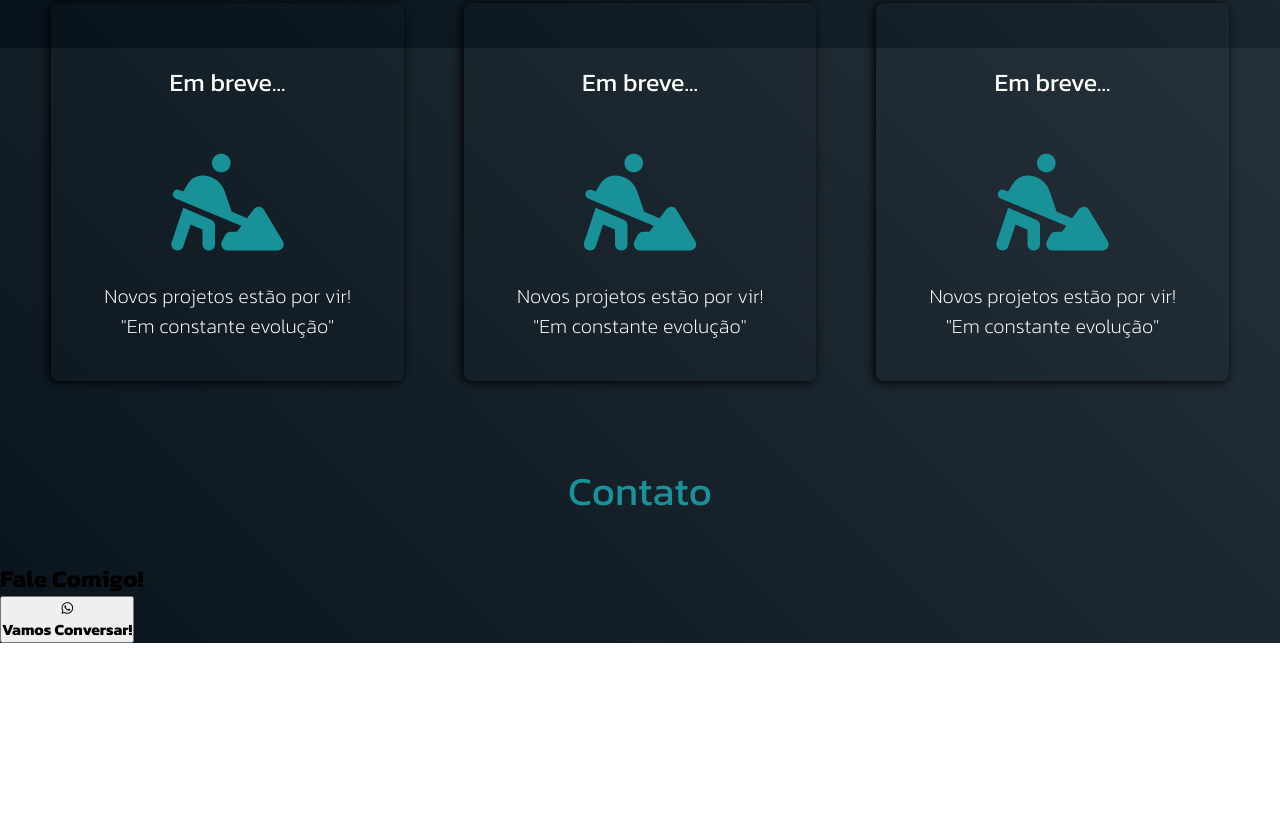
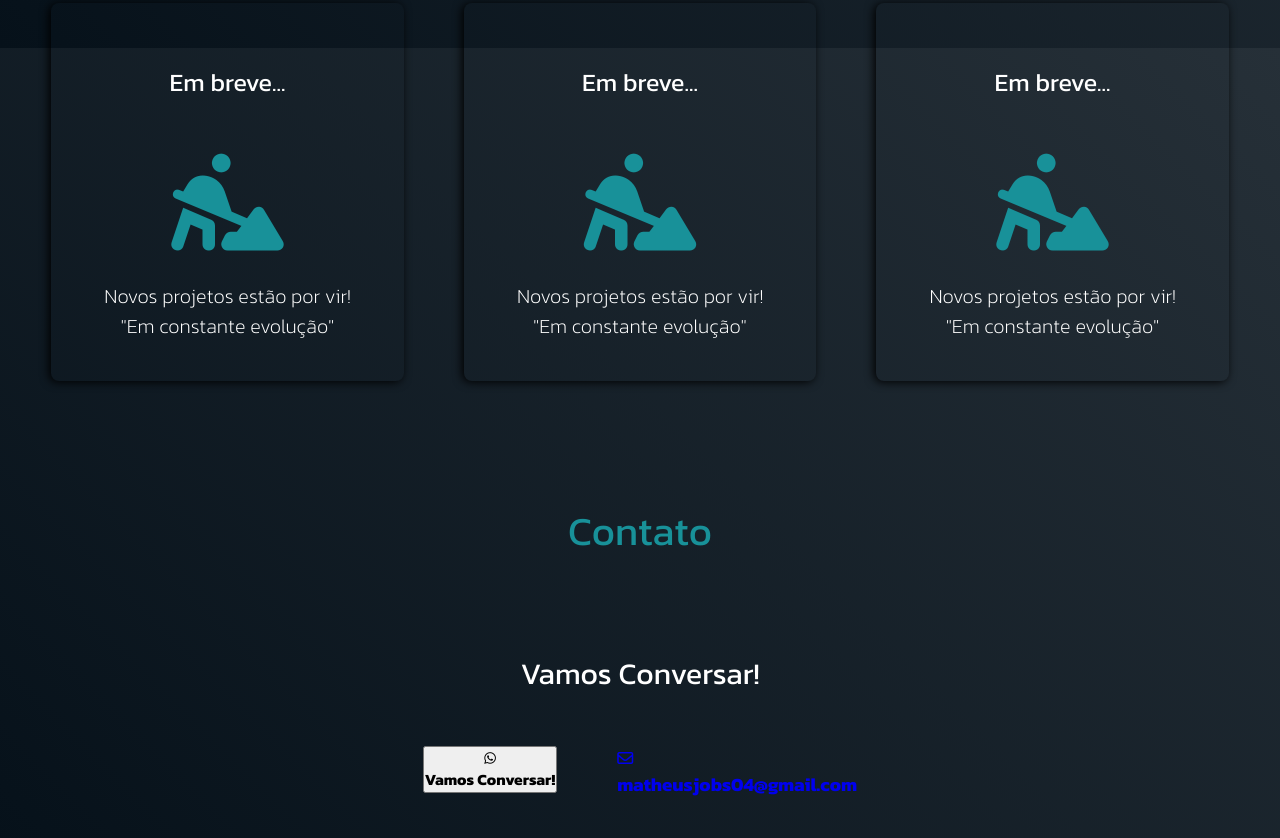
Before and after one commit to MathNunesx/portfolio, a plain HTML site: page html/index.html in a window 1280 px wide. Shown: the part 2352-3190 px from the top of the page. Before the commit the page ends 2995 px from the top, so only its background shows below. Drawn offline with Linux system fonts and the light colour scheme.

Commit message:
htmlcontato

```diff
--- a/css/main.css
+++ b/css/main.css
@@ -347,4 +347,27 @@ section.projetos .flex{
     font-weight: 200;
 }
 
-/* PORJETOS */
+/* PROJETOS */
+
+/* CONTATO */
+
+section.contatos{
+    padding: 40px 4%;
+}
+
+.talk-to-me{
+    text-align: center;
+    padding: 50px;
+}
+
+.talk-to-me h2{
+    color: #ffffff;
+    font-size: 30px;
+    font-weight: 400;
+}
+
+.contact{
+    display: flex;
+    justify-content: center;
+    gap: 60px;
+}
--- a/html/index.html
+++ b/html/index.html
@@ -182,7 +182,7 @@
                         <p> Novos projetos estão por vir! </p>
                         <p>"Em constante evolução" </p>
                     </div>
-                     <!-- BOX PROJETOS -->
+                    <!-- BOX PROJETOS -->
 
                 </div><!--FLEX-->
             </div><!-- INTERFACE -->
@@ -191,24 +191,23 @@
         <!-- CONTATO -->
         <section class="contatos">
             <div class="interface">
-                <h2 class="titulos">Contato</h2>
+                <h2 class="titulos"> Contato </h2>
 
-                <div class="talk-to-me">
-                    <h2>Fale Comigo!</h2>
-                </div>
+                <div class="talk-to-me"> <h2> Vamos Conversar!</h2></div>
 
-                <div class="whats-email">
-                    <button class="wwp-btn">
-                        <i class="fa-brands fa-whatsapp"></i>
-                        <h3>Vamos Conversar!</h3>
-                    </button>
+                <div class="contact">
+
+                    <div class="wpp-email">
+                        <a href="#">
+                            <button class="wpp"> <i class="fa-brands fa-whatsapp"></i> <h3> Vamos Conversar! </h3></button>
+                        </a>
+                    </div>
 
                     <div class="email">
-
+                        <a href="#"><i class="fa-regular fa-envelope"></i> <h3> matheusjobs04@gmail.com</h3></a>
                     </div>
                 </div>
 
-            </div><!-- CONTACT -->
             </div><!-- INTERFACE -->
         </section>
         <!-- CONTATO -->
```
